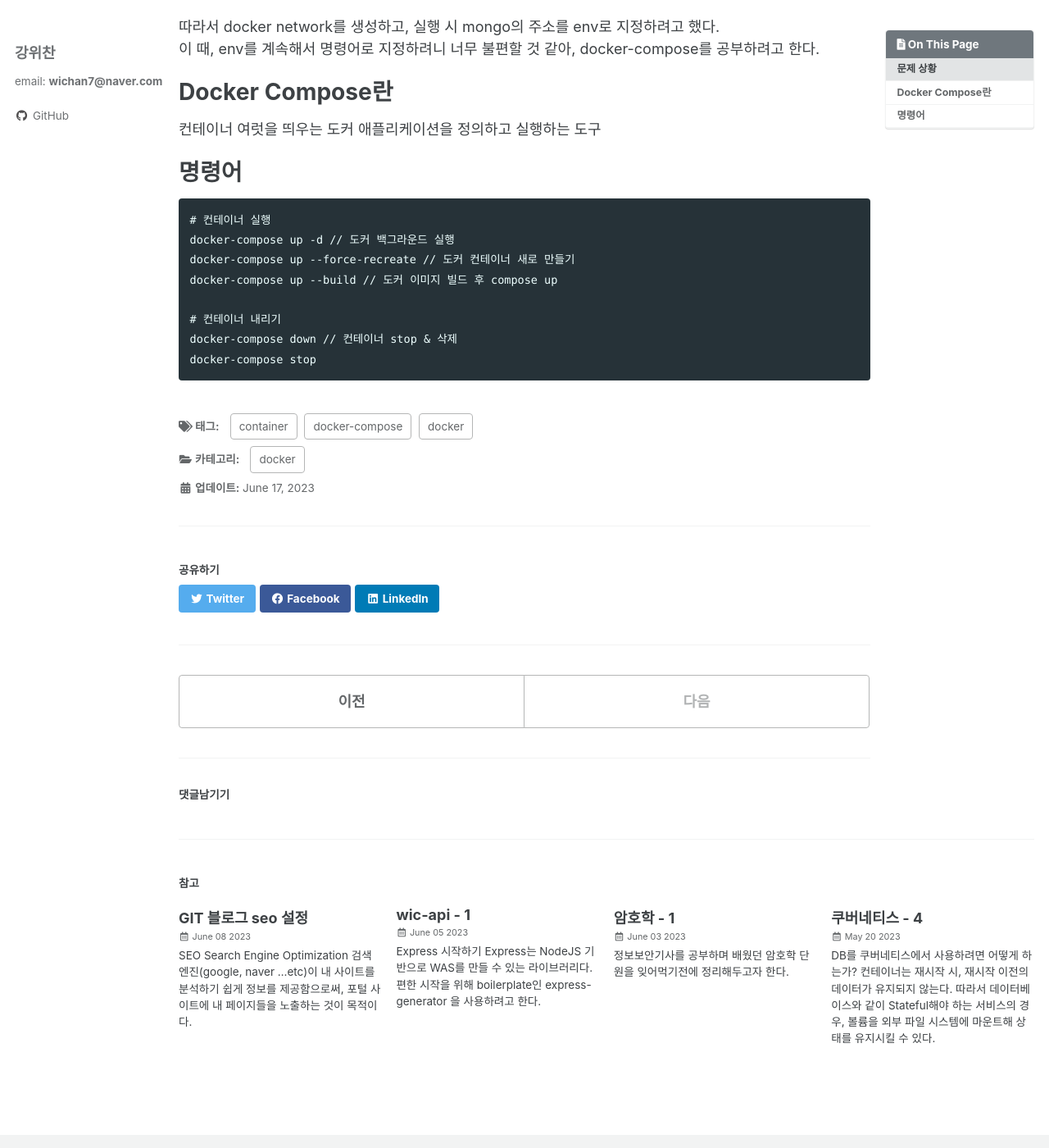
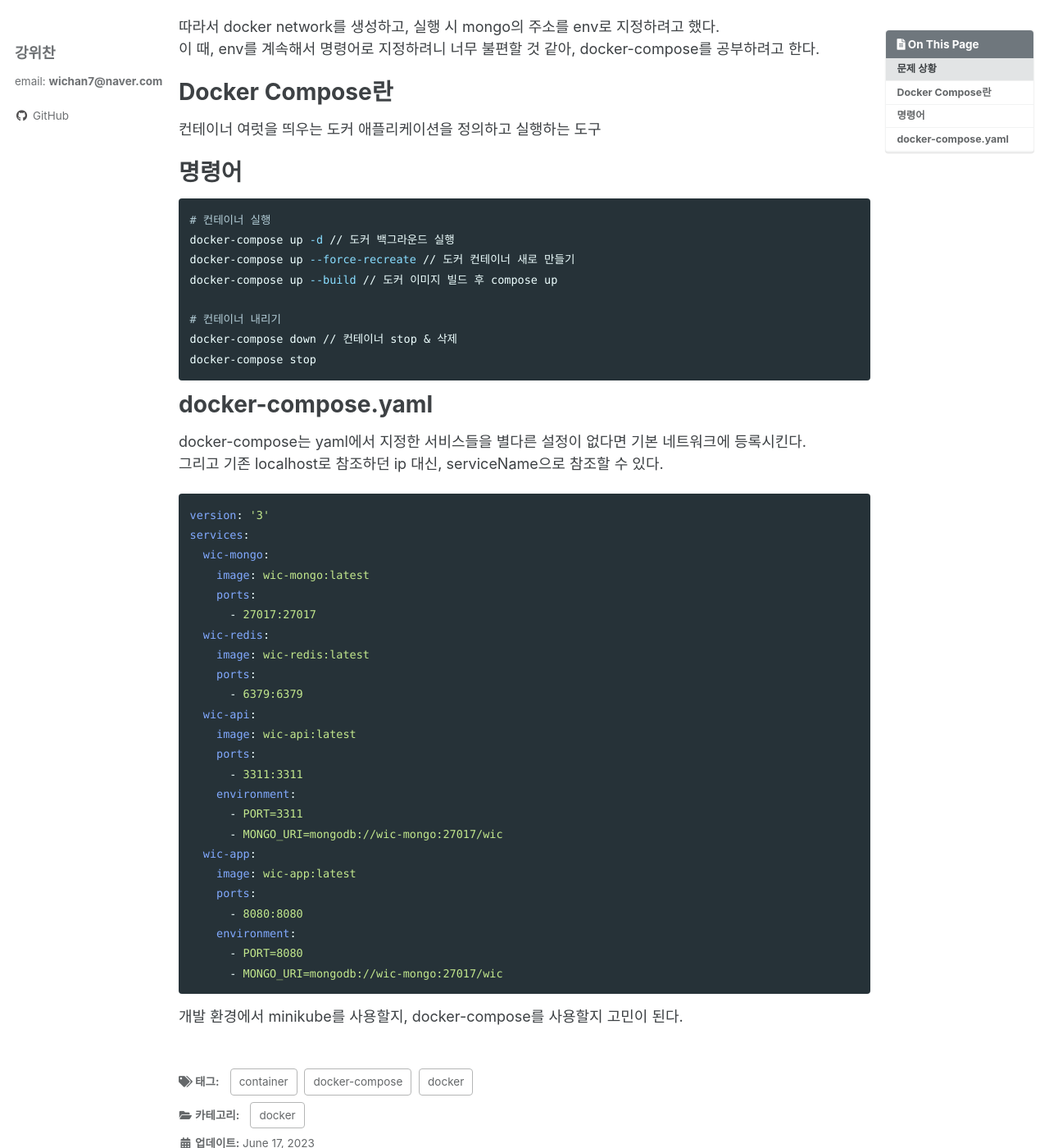
Before and after one commit to wichan7/wichan7.github.io, a Jekyll site: the page built from _posts/2023-06-17-docker-03.md, in a window 1280 px wide and 1400 px high, scrolled down 321 px. Shown: the whole window at 82% size. Built offline with Jekyll 4.4.1, drawn with Linux system fonts in a browser that asks for light colours; cached includes are drawn as plain includes; comment, search, counter and statistics services are not loaded.

Commit message:
modified:   _posts/2023-06-17-docker-03.md

````diff
--- a/_posts/2023-06-17-docker-03.md
+++ b/_posts/2023-06-17-docker-03.md
@@ -19,7 +19,7 @@ app에서는 `mongo://localhost:27017/...` 로 mongo를 호출하는데,
 컨테이너 여럿을 띄우는 도커 애플리케이션을 정의하고 실행하는 도구
 
 # 명령어
-```
+``` sh
 # 컨테이너 실행
 docker-compose up -d // 도커 백그라운드 실행
 docker-compose up --force-recreate // 도커 컨테이너 새로 만들기
@@ -29,3 +29,35 @@ docker-compose up --build // 도커 이미지 빌드 후 compose up
 docker-compose down // 컨테이너 stop & 삭제
 docker-compose stop
 ```
+
+# docker-compose.yaml
+docker-compose는 yaml에서 지정한 서비스들을 별다른 설정이 없다면 기본 네트워크에 등록시킨다.
+그리고 기존 localhost로 참조하던 ip 대신, serviceName으로 참조할 수 있다.
+``` yaml
+version: '3'
+services:
+  wic-mongo:
+    image: wic-mongo:latest
+    ports:
+      - 27017:27017
+  wic-redis:
+    image: wic-redis:latest
+    ports:
+      - 6379:6379
+  wic-api:
+    image: wic-api:latest
+    ports:
+      - 3311:3311
+    environment:
+      - PORT=3311
+      - MONGO_URI=mongodb://wic-mongo:27017/wic
+  wic-app:
+    image: wic-app:latest
+    ports:
+      - 8080:8080
+    environment:
+      - PORT=8080
+      - MONGO_URI=mongodb://wic-mongo:27017/wic
+```
+
+개발 환경에서 minikube를 사용할지, docker-compose를 사용할지 고민이 된다.
````
